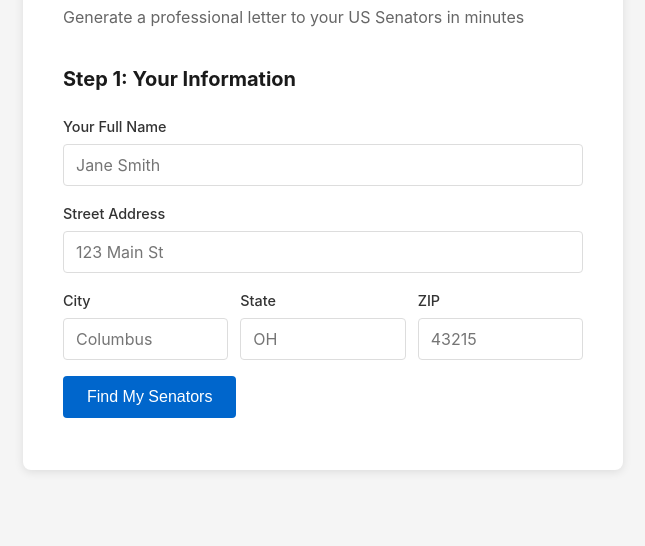
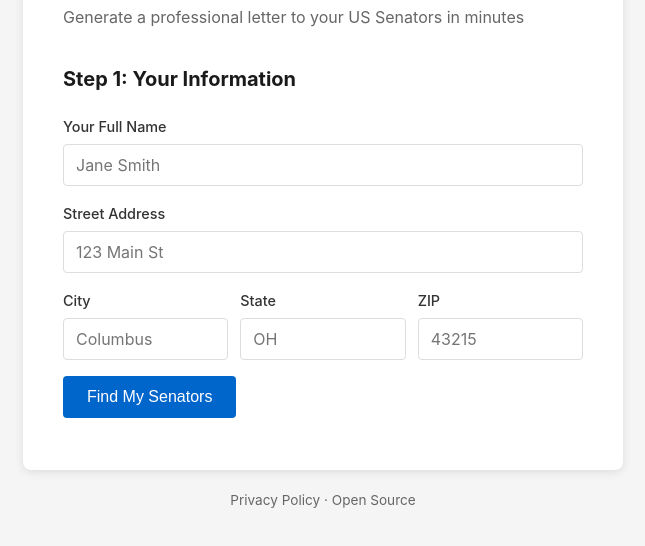
Before and after one commit to BLANXLAIT/write-your-senator, a plain HTML site: page public/index.html in a window 1280 px wide. Shown: the part 114-660 px from the top of the page, without its empty margins (317-962 px from the left). Drawn offline with Linux system fonts and the light colour scheme.

Commit message:
Add privacy policy link to footer
Co-Authored-By: Claude Opus 4.5 <noreply@anthropic.com>

```diff
--- a/public/index.html
+++ b/public/index.html
@@ -69,6 +69,12 @@
       <div id="lettersPreview"></div>
     </section>
   </div>
+
+  <footer class="no-print">
+    <a href="https://github.com/BLANXLAIT/write-your-senator/blob/main/PRIVACY.md">Privacy Policy</a>
+    ·
+    <a href="https://github.com/BLANXLAIT/write-your-senator">Open Source</a>
+  </footer>
 
   <!-- Letters for printing (hidden, used by print only) -->
   <div id="lettersContainer"></div>
--- a/public/style.css
+++ b/public/style.css
@@ -183,6 +183,23 @@ textarea {
   display: none;
 }
 
+/* Footer */
+footer {
+  text-align: center;
+  padding: 20px;
+  color: #666;
+  font-size: 0.85rem;
+}
+
+footer a {
+  color: #666;
+  text-decoration: none;
+}
+
+footer a:hover {
+  text-decoration: underline;
+}
+
 /* Print styles */
 @media print {
   .no-print,
```
